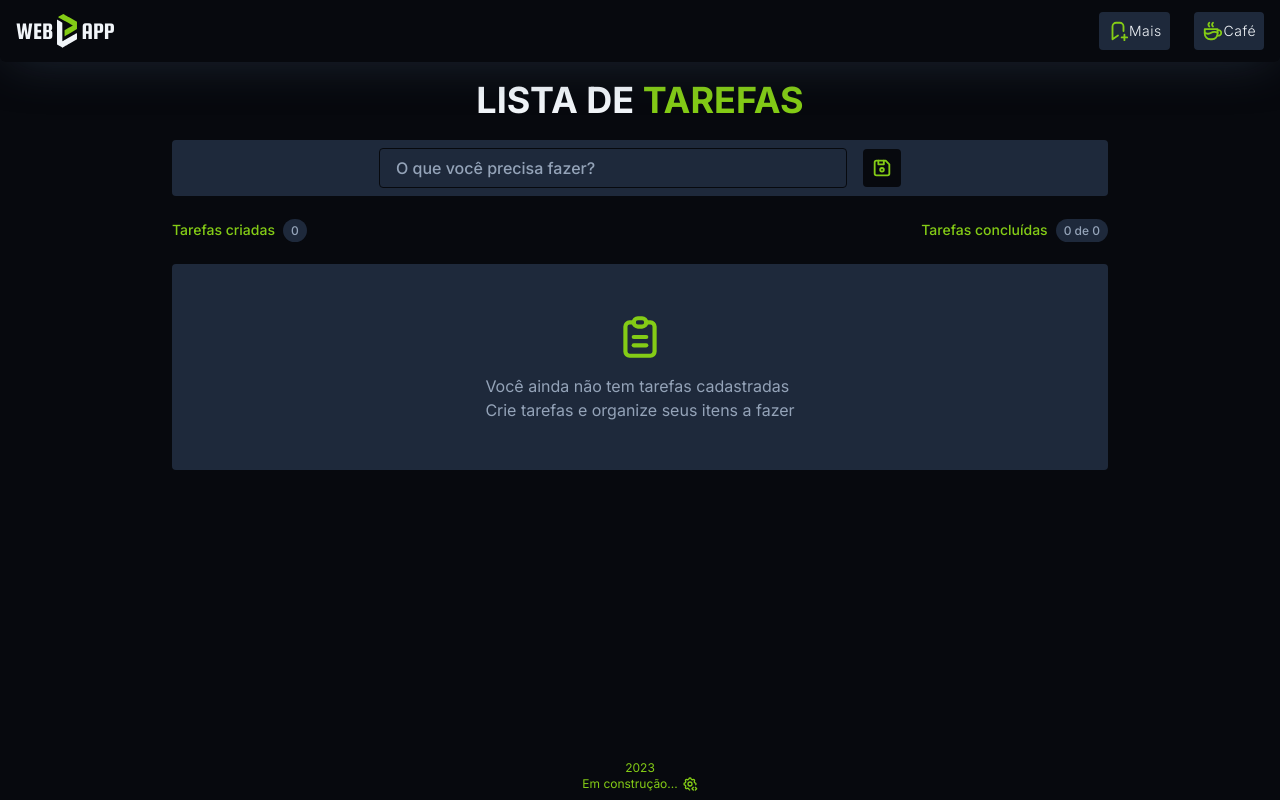
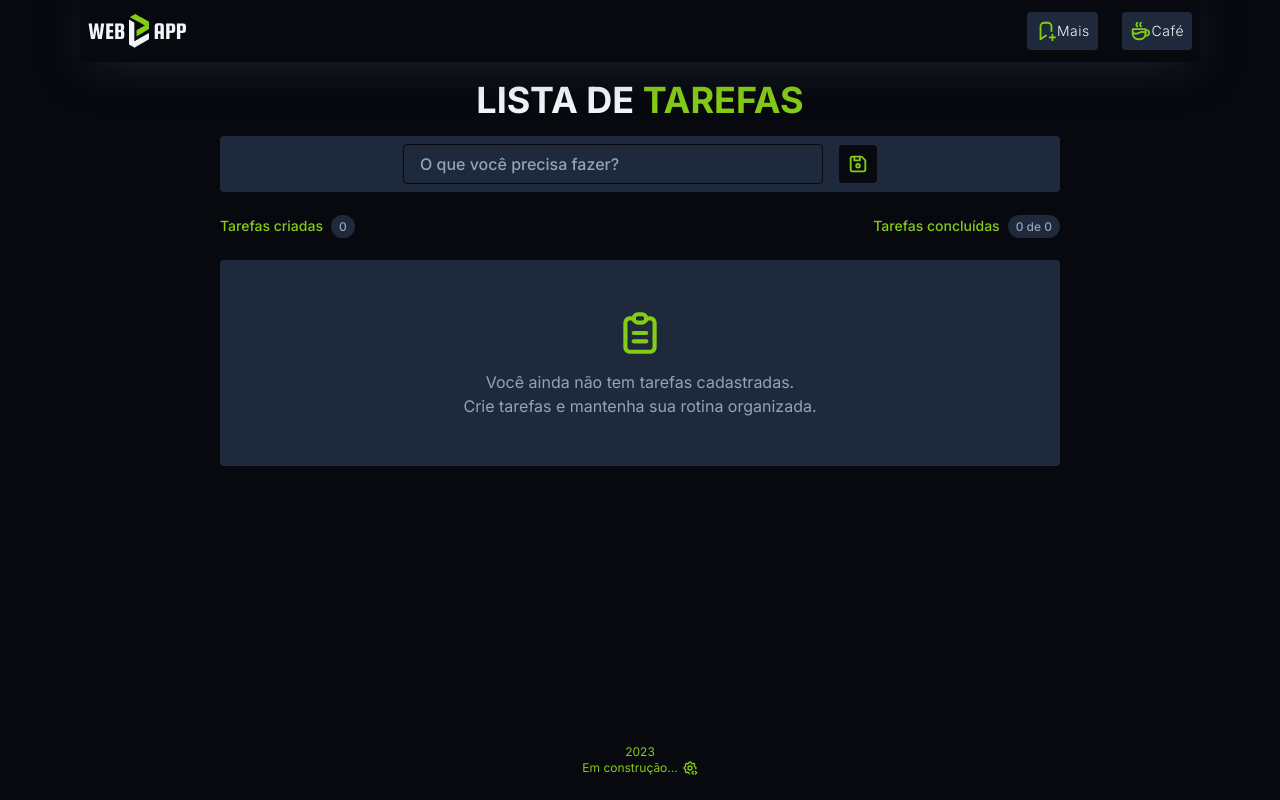
Before and after one commit to patricklimax/todolistwa, a React (Vite) app: page / in a window 1280 px wide. Built offline with nearby package versions, Linux system fonts and the light colour scheme.

Commit message:
Melhoria no header

```diff
--- a/src/App.tsx
+++ b/src/App.tsx
@@ -9,7 +9,6 @@ type TaskProps = {
   time: string,
   isCompleted: boolean
 }
-
 
 export default function App() {
   const dataLocalStorage = (JSON.parse(localStorage.getItem('TAREFAS') || '[]'))
@@ -81,7 +80,7 @@ export default function App() {
 
   return (
     <MainPage >
-      <section className='w-full py-5 md:w-3/4 mx-auto'>
+      <section className='w-full md:w-3/4 mx-auto'>
         <div className='flex gap-4 justify-center items-center rounded p-2 md:px-0 bg-slate-800'>
           <input
             className='w-full md:w-1/2 h-10 bg-transparent border border-[#07090e] rounded px-4 outline-none focus:outline-none text-slate-400 placeholder:text-slate-400 text-base font-medium'
@@ -141,11 +140,11 @@ export default function App() {
           </ul>
 
           {tasksLength <= 0 && (
-            <section className="w-full flex flex-col items-center justify-center bg-slate-800 rounded py-12 gap-3">
+            <section className="flex flex-col items-center justify-center bg-slate-800 rounded py-28 md:py-12 gap-3">
               <IconClipboardText size={50} color={'#84cc16'} stroke={2} />
-              <div className='text-slate-400'>
-                <p>Você ainda não tem tarefas cadastradas</p>
-                <p>Crie tarefas e organize seus itens a fazer</p>
+              <div className='text-slate-400 text-center'>
+                <p>Você ainda não tem tarefas cadastradas.</p>
+                <p>Crie tarefas e mantenha sua rotina organizada.</p>
               </div>
             </section>
           )}
--- a/src/components/footer/footer.tsx
+++ b/src/components/footer/footer.tsx
@@ -3,7 +3,7 @@ import { IconSettingsCode } from "@tabler/icons-react"
 export const Footer = () => {
   const year = new Date().getFullYear()
   return (
-    <footer className="flex flex-col items-center py-2 text-xs text-lime-500 bg-[#07090e]">
+    <footer className="flex flex-col items-center py-6 text-xs text-lime-500 bg-[#07090e]">
       {/* <div className="flex gap-1 items-center">
         <p>Desenvolvido com</p>
         <span><IconHeartCode size={16} />
--- a/src/components/header/header.css
+++ b/src/components/header/header.css
@@ -1,11 +1,12 @@
 .header {
-  width: 100%;
+  width: 70rem;
   position: fixed;
   top: 0;
-  left: 0;
-  right: 0;
+  /* left: 0; */
+  /* right: 0; */
   z-index: 39;
-  padding: 0.5rem 1rem;
+  /* padding: 0.5rem 1rem; */
+  padding: 0.5rem;
   display: flex;
   align-items: center;
   justify-content: space-between;
@@ -15,3 +16,28 @@
   background-color: #0d1117;
   background-color: #07090e;
 }
+
+.header {
+  width: 100%;
+}
+
+@media (min-width: 640px) {
+  .header {
+    max-width: 640px;
+  }
+}
+@media (min-width: 768px) {
+  .header {
+    max-width: 768px;
+  }
+}
+@media (min-width: 1024px) {
+  .header {
+    max-width: 64rem;
+  }
+}
+@media (min-width: 1280px) {
+  .header {
+    max-width: 70rem;
+  }
+}
--- /dev/null
+++ b/src/components/main/main.css
@@ -0,0 +1,24 @@
+.mainBox {
+  width: 100%;
+}
+
+@media (min-width: 640px) {
+  .mainBox {
+    max-width: 640px;
+  }
+}
+@media (min-width: 768px) {
+  .mainBox {
+    max-width: 768px;
+  }
+}
+@media (min-width: 1024px) {
+  .mainBox {
+    max-width: 64rem;
+  }
+}
+@media (min-width: 1280px) {
+  .mainBox {
+    max-width: 70rem;
+  }
+}
--- a/src/components/main/main.tsx
+++ b/src/components/main/main.tsx
@@ -1,3 +1,4 @@
+import './main.css'
 import { Header } from "../header"
 import { TitleProject } from "../titleProject"
 import { Footer } from "../footer/footer"
@@ -8,11 +9,15 @@ type Props = {
 
 export const MainPage = ({ children }: Props) => {
   return (
-    <main className="container mx-auto min-h-screen flex flex-col antialiased relative px-4 md-0 pt-16 justify-between">
+    <main
+      className="mainBox mx-auto min-h-screen pt-16 flex flex-col antialiased relative justify-between">
       <div>
-        <Header />
-        <TitleProject title={"Lista de "} subtitle={"Tarefas"} />
+      <Header />
+      <TitleProject title={"Lista de "} subtitle={"Tarefas"} />
+      <div className='px-4 md:px-0'>
         {children}
+      </div>
+
       </div>
       <Footer />
     </main>
--- a/src/components/titleProject/index.tsx
+++ b/src/components/titleProject/index.tsx
@@ -5,7 +5,7 @@ type Props = {
 
 export const TitleProject = ({ title, subtitle}: Props) => {
   return (
-    <h1 className='text-xl sm:text-4xl flex items-center gap-2 uppercase font-bold justify-center mt-4 text-center'>
+    <h1 className='text-xl sm:text-4xl flex items-center gap-2 uppercase font-bold justify-center py-4 text-center'>
       <p>
         {title}
         <span className='text-lime-500'>
```
